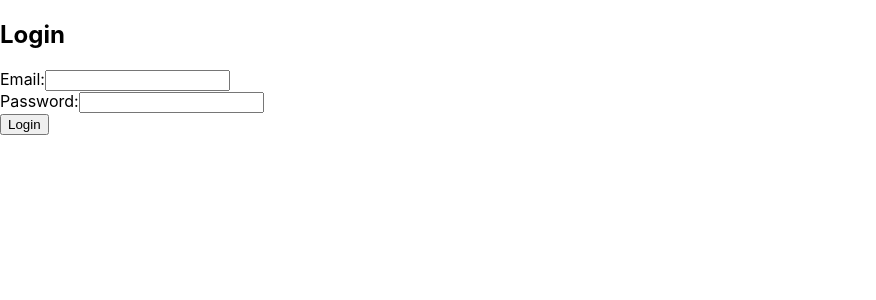
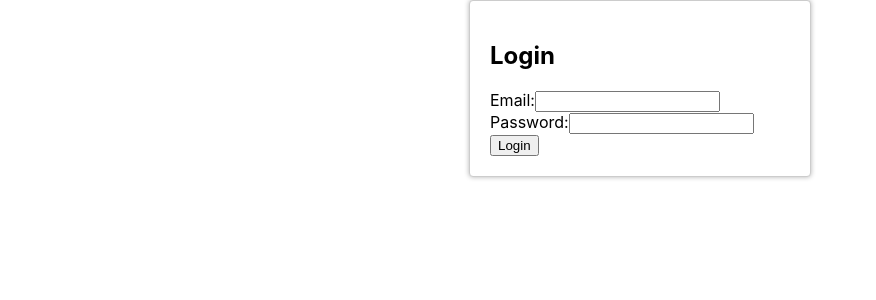
Before and after one commit to caiobraga/brello, a React (Create React App) app: page / in a window 1280 px wide. Shown: the top 300 px of the page, without its empty margins (0-876 px from the left). Built offline with nearby package versions, Linux system fonts and the light colour scheme.

Commit message:
Adicionado Caixa no Login

```diff
--- a/src/ui/features/login/index.js
+++ b/src/ui/features/login/index.js
@@ -1,4 +1,5 @@
 import React, { useState } from 'react';
+import './style.css'; // Import the CSS file
 
 const LoginScreen = () => {
   const [email, setEmail] = useState('');
@@ -24,7 +25,7 @@ const LoginScreen = () => {
   };
 
   return (
-    <div>
+    <div className="login-container">
       <h2>Login</h2>
       <form onSubmit={handleSubmit}>
         <label>
--- /dev/null
+++ b/src/ui/features/login/style.css
@@ -0,0 +1,9 @@
+.login-container {
+    max-width: 300px;
+    margin: 0 auto;
+    padding: 20px;
+    border: 1px solid #ccc;
+    border-radius: 4px;
+    box-shadow: 0 0 5px rgba(0, 0, 0, 0.3);
+    background-color: #fff;
+  }
```
Also changed, not shown: 1 other file (tests, documents, lock files or other folders).
